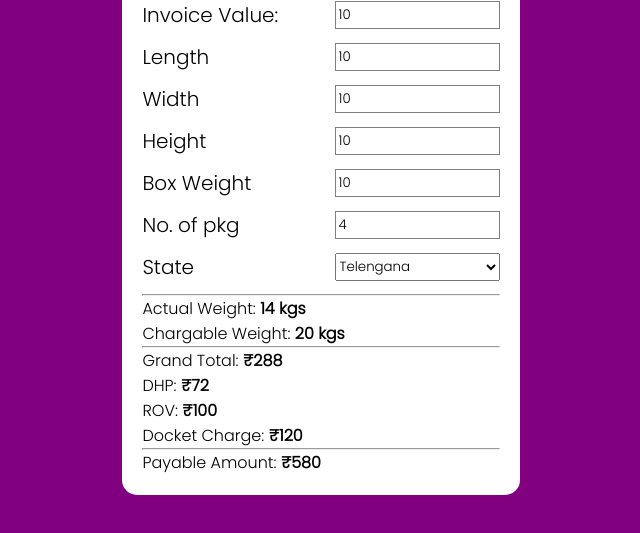
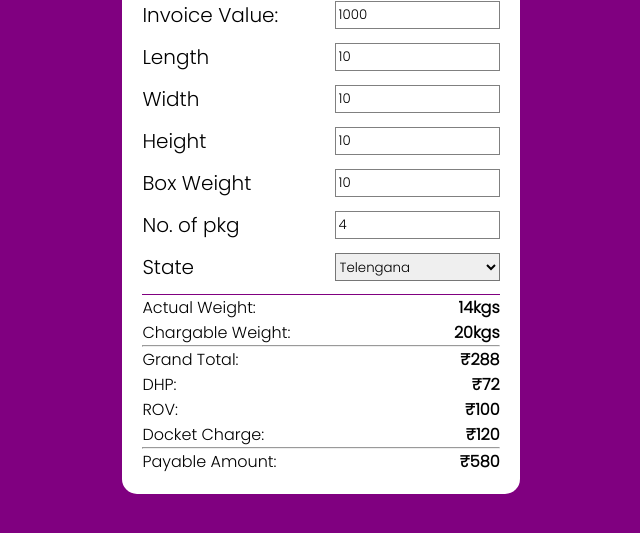
Before and after one commit to techishant/pkg-weight-calculator, a plain HTML site: page index.html in a window 1280 px wide. Shown: the part 193-726 px from the top of the page, without its empty margins (319-959 px from the left). Drawn offline with Linux system fonts and the light colour scheme.

Commit message:
More states rate added

```diff
--- a/index.html
+++ b/index.html
@@ -9,11 +9,11 @@
 </head>
 <body>
     <div class="wrapper">
-        <div class="modal">
+        <div class="modal" id ="photo">
             <h1>Weight Calculator </h1>
             <div class="inputBox">
                 <label for="invValue">Invoice Value:</label>
-                <input type="number" name="" value = "10" id="invValue">
+                <input type="number" name="" value = "1000" id="invValue">
             </div>
             <div class="inputBox">
                 <label for="length">Length</label>
@@ -48,22 +48,28 @@
                 <select name="" value = "0" id="selectState">
                 </select>
             </div>
-            <hr>
+            <hr style="
+            background: purple;
+            height: 1px;
+            border: none;
+            ">
 
             <div class="outputBox">
-                <span>Actual Weight: <span id="actualWeight"></span><b> kgs</b></span>
-                <span>Chargable Weight: <span id="chargableWeight"></span><b> kgs</b></span>
+                <span>Actual Weight: <span id="actualWeight"></span></span>
+                <span>Chargable Weight: <span id="chargableWeight"></span></span>
                 <hr>
-                <span>Grand Total: <b>₹</b><span id="total"></span></span>
-                <span>DHP: <b>₹</b><span id="dhp"></span></span>
-                <span>ROV: <b>₹</b><span id="rov"></span></span>
-                <span>Docket Charge: <b>₹120</b><span id="rov"></span></span>
+                <span>Grand Total: <span id="total"></span></span>
+                <span>DHP: <span id="dhp"></span></span>
+                <span>ROV: <span id="rov"></span></span>
+                <span>Docket Charge: <span id="pod"></span></span>
                 <hr>
-                <span>Payable Amount: <b>₹</b><span id="payAmt"></span></span>
+                <span>Payable Amount: <span id="payAmt"></span></span>
 
             </div>
         </div>
     </div>
+    <!-- <div id="imgOutput"></div> -->
     <script src="scripts.js"></script>
+    <!-- <script src= "https://cdn.jsdelivr.net/npm/html2canvas@1.0.0-rc.5/dist/html2canvas.min.js"></script> -->
 </body>
 </html>
--- a/scripts.js
+++ b/scripts.js
@@ -11,6 +11,7 @@ const invoiceValue = document.getElementById("invValue");
 const rovValue = document.getElementById("rov");
 const payAmtValue = document.getElementById("payAmt");
 const boxWeightValue = document.getElementById("boxWeight");
+const podValue = document.getElementById("pod");
 
 
 
@@ -28,7 +29,12 @@ var States = [
     {state: "Telengana", rate: 14.4},
     {state: "Gujrat", rate: 10.5},
     {state: "Haryana", rate: 20},
-    {state: "West Bengal", rate: 14}
+    {state: "West Bengal", rate: 14},
+    {state: "Maharashtra", rate: 12},
+    {state: "Karnataka", rate: 14.4},
+    {state: "Uttar Pradesh", rate: 7.5},
+    {state: "Punjab", rate: 7.51},
+
 ];
 
 lengthValue.addEventListener('input', calculateValues);
@@ -85,13 +91,26 @@ function calculateValues(){
 
     payAmt = grandTotal + DHPAmount + ROV + pod;
 
-    actualWeightValue.innerText = `${actualValue}`;
-    chargableWeightValue.innerText = `${chargableValue}`;
-    totalValue.innerText = `${grandTotal}`;
-    dhpValue.innerText = `${DHPAmount}`;
-    rovValue.innerText = `${ROV}`;
-    payAmtValue.innerText = `${payAmt}`;
-
+    actualWeightValue.innerText = `${actualValue}kgs`;
+    chargableWeightValue.innerText = `${chargableValue}kgs`;
+    totalValue.innerText = `₹${grandTotal}`;
+    dhpValue.innerText = `₹${DHPAmount}`;
+    rovValue.innerText = `₹${ROV}`;
+    podValue.innerText = `₹${pod}`;
+    payAmtValue.innerText = `₹${payAmt}`;
 
     // document.getElementById("DimensionWeight").innerText = `${dimWeight}`;
 }
+
+
+
+// function takeshot() {
+//     let div =
+//         document.getElementById('photo');
+//     html2canvas(div).then(
+//         function (canvas) {
+//             document
+//             .getElementById('imgOutput')
+//             .appendChild(canvas);
+//         })
+// }
--- a/style.css
+++ b/style.css
@@ -48,22 +48,37 @@
     padding: 3px;
     width: 165px;
     font-family: 'Poppins';
+    border-radius: 0px;
+    outline: none;
+}
+
+.modal .inputBox input:focus{
+    border-color: purple;
 }
 
 .modal .inputBox select{
     height: 28px;
     width: 165px;
     font-family: "Poppins";
+    border-radius: 0px;
+    outline: none;
+}
+
+.modal .inputBox select:focus{
+    border-color: purple;
 }
 
 /* OUTPUT BOX  */
 .modal .outputBox span{
     font-family: 'Poppins';
-    display: block;
+    display: flex;
+    align-items: center;
+    justify-content: space-between;
 }
 
 .modal .outputBox span span{
     font-family: 'Poppins';
     display: inline-block;
     font-weight: bold;
+    margin-right: 0%;
 }
```
